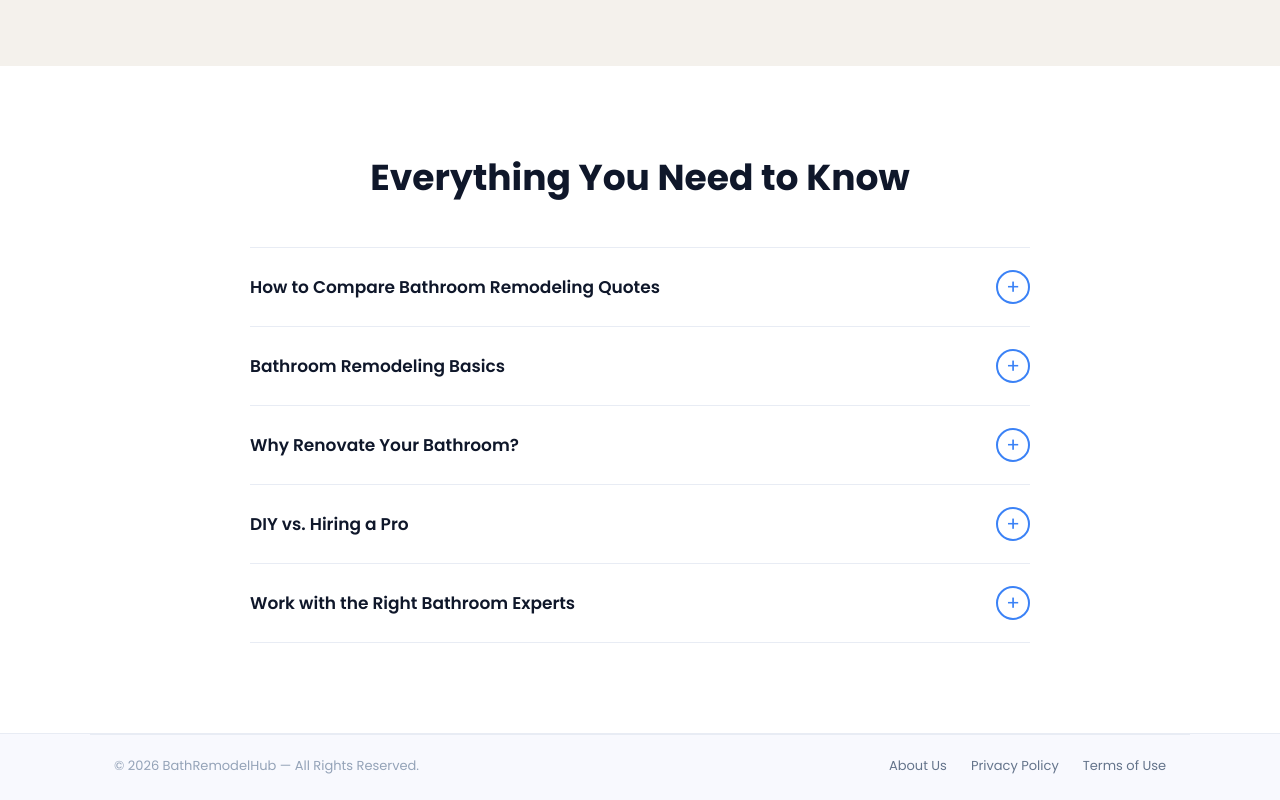
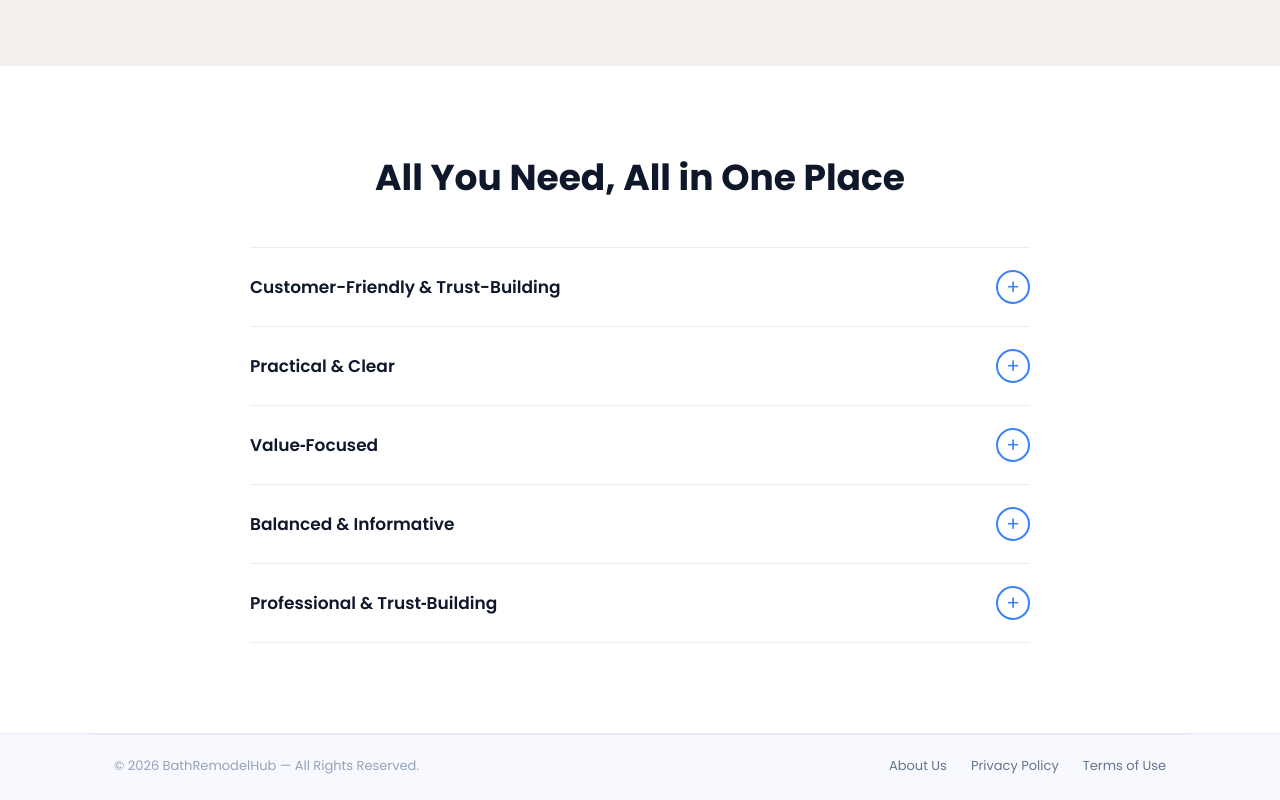
Before and after one commit to growthfusion/Bathremodelhub, a website: page frontend/bath/index.html in a window 1280 px wide. Shown: the part 3070-3870 px from the top of the page. Drawn offline with nearby package versions, Linux system fonts and the light colour scheme.

Commit message:
Faq text changes

```diff
--- a/frontend/bath/index.html
+++ b/frontend/bath/index.html
@@ -250,56 +250,56 @@ height="0" width="0" style="display:none;visibility:hidden"></iframe></noscript>
     <!-- ④ FAQ ACCORDION -->
     <section class="ip2-faq">
         <div class="ip2-faq__inner">
-            <h2>Everything You Need to Know</h2>
+            <h2>All You Need, All in One Place</h2>
             <div class="ip2-acc">
 
                 <div class="ip2-acc__item">
                     <button class="ip2-acc__btn" aria-expanded="false">
-                        <span>How to Compare Bathroom Remodeling Quotes</span>
+                        <span>Customer-Friendly & Trust-Building</span>
                         <span class="ip2-acc__icon">+</span>
                     </button>
                     <div class="ip2-acc__body">
-                        <p>When reviewing quotes, look beyond the price. Make sure each estimate clearly lists costs for labor, materials, fixtures, permits, and cleanup. Check for included warranties and what exactly is covered. The goal isn't to pick the cheapest option but to find the best value in quality and reliability. Reviews and references also help you choose the right team.</p>
+                        <p>Comparing bathroom remodel quotes goes beyond the numbers. Make sure each estimate details costs for labor, materials, and permits, plus cleanup and warranties. Choosing the lowest bid can be risky — instead, look for proven quality, reliability, and strong customer reviews. The right team will give you confidence and peace of mind.</p>
                     </div>
                 </div>
 
                 <div class="ip2-acc__item">
                     <button class="ip2-acc__btn" aria-expanded="false">
-                        <span>Bathroom Remodeling Basics</span>
+                        <span>Practical & Clear  </span>
                         <span class="ip2-acc__icon">+</span>
                     </button>
                     <div class="ip2-acc__body">
-                        <p>A bathroom remodel takes careful planning. First decide the scope &mdash; a small update or a full renovation. Then pick materials, fixtures, and layout based on your taste, space, and budget. Don't forget water-saving options, good lighting, and smart storage. A clear design plan and timeline helps keep everything on track.</p>
+                        <p>A bathroom remodel starts with defining your scope — whether it’s a small refresh or a full renovation. Choose materials, fixtures, and layouts that fit your style, space, and budget. Don’t overlook water‑saving features, smart storage, and good lighting. A solid plan and timeline keep the project running smoothly.</p>
                     </div>
                 </div>
 
                 <div class="ip2-acc__item">
                     <button class="ip2-acc__btn" aria-expanded="false">
-                        <span>Why Renovate Your Bathroom?</span>
+                        <span>Value‑Focused</span>
                         <span class="ip2-acc__icon">+</span>
                     </button>
                     <div class="ip2-acc__body">
-                        <p>Remodeling your bathroom offers better looks, improved function, and increased home value. Many homeowners see a 60&ndash;70% return on investment when selling. Upgraded fixtures and energy-efficient features like LED lighting or low-flow toilets also save money long-term by cutting utility bills.</p>
+                        <p>A bathroom remodel boosts both style and function while increasing home value. Many homeowners recoup 60–70% of costs when selling. Energy‑efficient upgrades like LED lights and low‑flow toilets cut utility bills, saving money long‑term.</p>
                     </div>
                 </div>
 
                 <div class="ip2-acc__item">
                     <button class="ip2-acc__btn" aria-expanded="false">
-                        <span>DIY vs. Hiring a Pro</span>
+                        <span>Balanced & Informative</span>
                         <span class="ip2-acc__icon">+</span>
                     </button>
                     <div class="ip2-acc__body">
-                        <p>Simple tasks like painting or swapping hardware can be DIY. But plumbing, electrical work, waterproofing, or tile jobs are best left to the pros. Hiring a professional ensures work meets code, comes with a warranty, and avoids costly mistakes. Professional installation gives you confidence the job is done right the first time.</p>
+                        <p>DIY works for small updates like painting or swapping hardware. But plumbing, electrical, waterproofing, and tile should be left to professionals. Pros ensure code compliance, warranties, and quality work — saving you from costly mistakes.</p>
                     </div>
                 </div>
 
                 <div class="ip2-acc__item">
                     <button class="ip2-acc__btn" aria-expanded="false">
-                        <span>Work with the Right Bathroom Experts</span>
+                        <span>Professional & Trust‑Building</span>
                         <span class="ip2-acc__icon">+</span>
                     </button>
                     <div class="ip2-acc__body">
-                        <p>The best contractors guide you through everything: picking materials, managing permits, and making sure all work is up to code. They know how to maximize your space while keeping design goals in mind &mdash; making the process easier and the results higher quality. Whether you need a full renovation or a single upgrade, working with experienced pros gives you peace of mind.</p>
+                        <p>Experienced contractors handle everything: permits, materials, and code compliance. They maximize space while keeping your design goals in mind. Whether it’s a full remodel or a small upgrade, working with pros ensures quality and peace of mind.</p>
                     </div>
                 </div>
 
```
